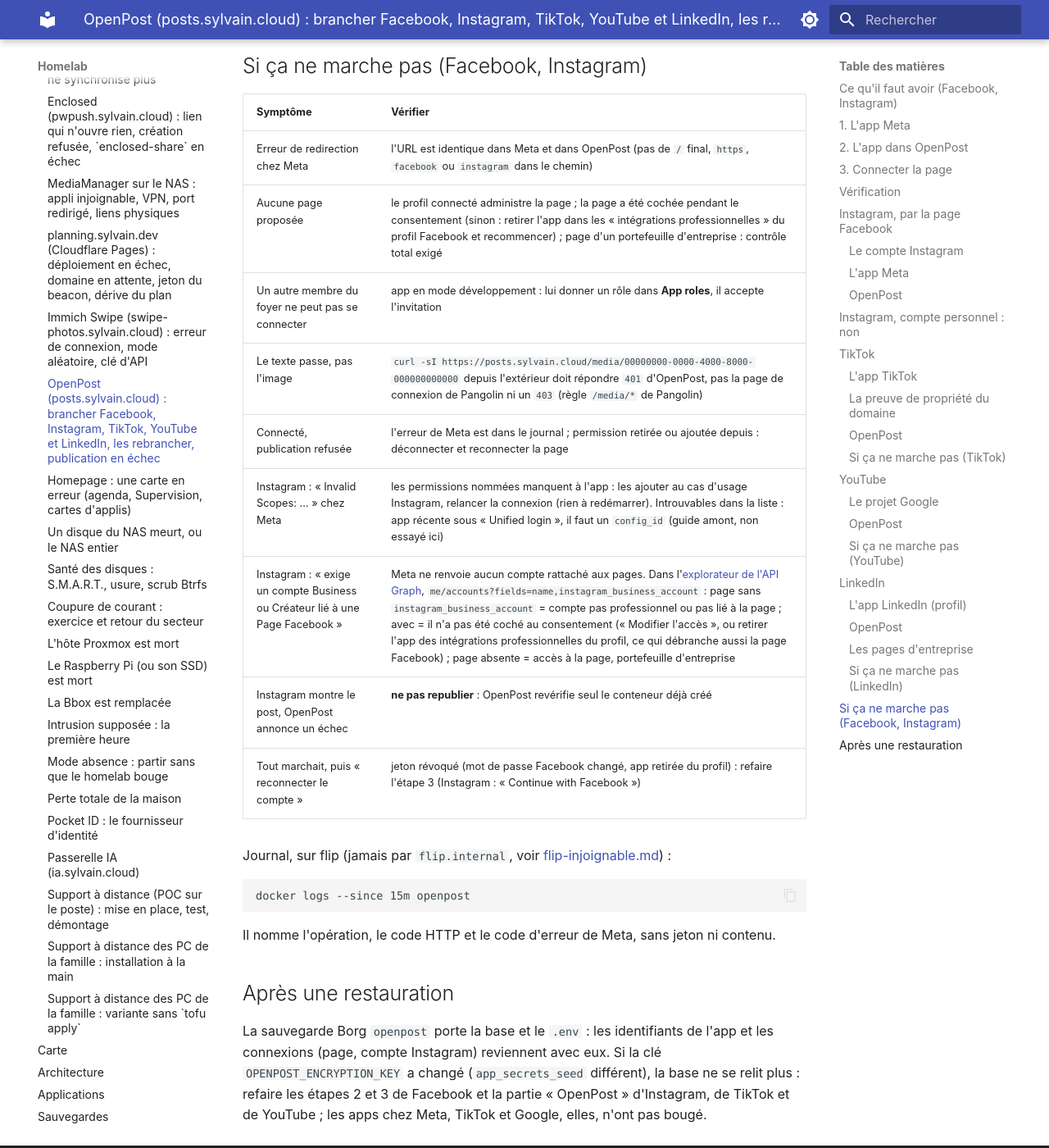
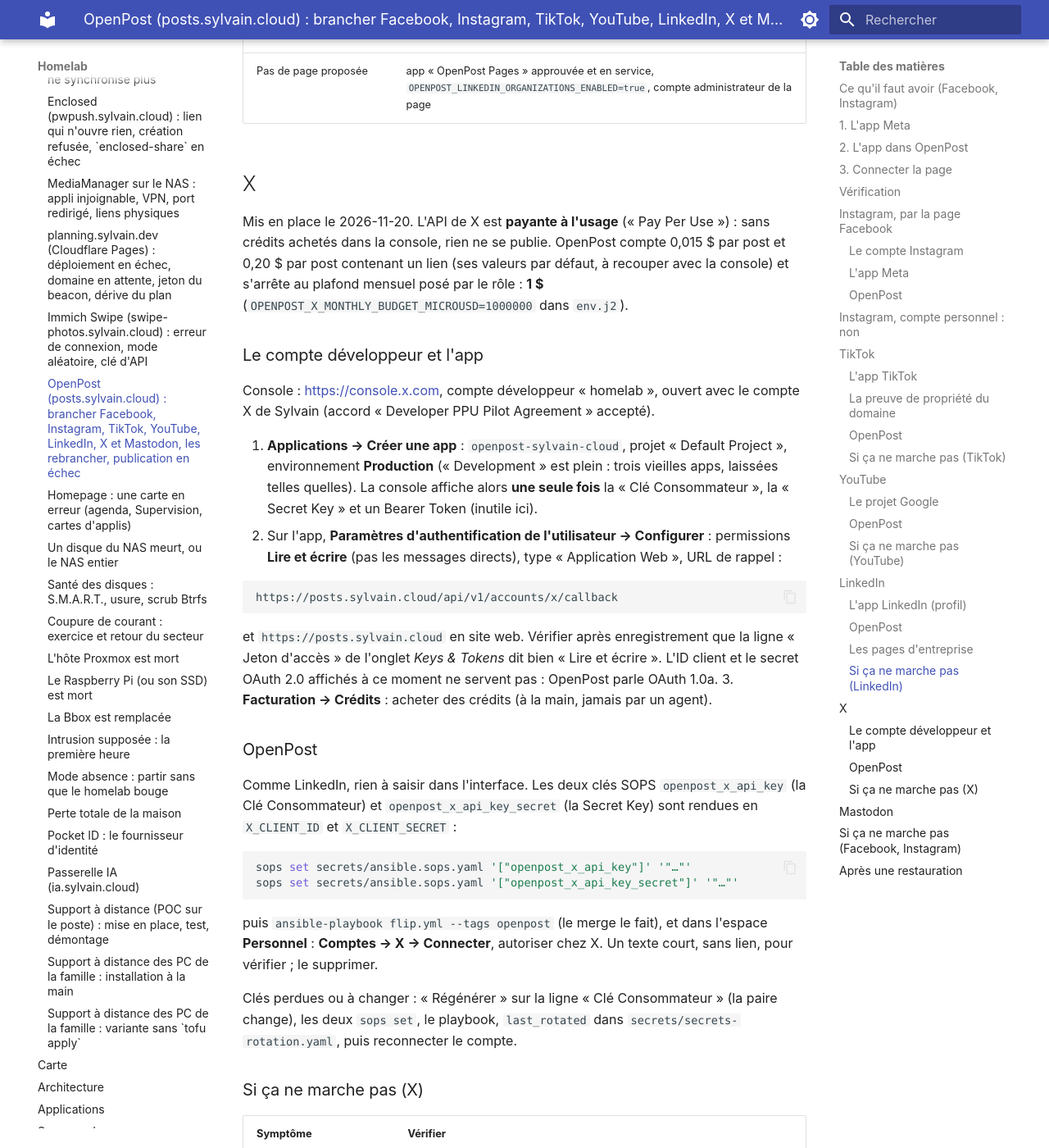
Before and after one commit to sylvainmetayer/homelab, an MkDocs documentation site: the page built from docs/runbooks/openpost-reseaux-sociaux.md, in a window 1280 px wide and 1400 px high, scrolled down 10858 px. Shown: the whole window at 82% size. Built offline with MkDocs 1.6.1 and Material for MkDocs 9.7.7, drawn with Linux system fonts in a browser that asks for light colours; some of the changed text lies outside the part shown.

Commit message:
feat(openpost): X par SOPS avec plafond de 1 $ par mois, runbook X et Mastodon
Clés OAuth 1.0a de l'app X dans les clés SOPS openpost_x_api_key et
openpost_x_api_key_secret (X_CLIENT_ID, X_CLIENT_SECRET, config.go v7.42.2),
plafond mensuel OPENPOST_X_MONTHLY_BUDGET_MICROUSD à 1 $. Runbook : X
(console, app, crédits), Mastodon sur bdx.town, les deux espaces de travail.

Claude-Session: https://claude.ai/code/session_01EfxfY6dt24ZNPuz3NxqznD

````diff
--- a/docs/runbooks/openpost-reseaux-sociaux.md
+++ b/docs/runbooks/openpost-reseaux-sociaux.md
@@ -1,4 +1,4 @@
-# OpenPost (posts.sylvain.cloud) : brancher Facebook, Instagram, TikTok, YouTube et LinkedIn, les rebrancher, publication en échec
+# OpenPost (posts.sylvain.cloud) : brancher Facebook, Instagram, TikTok, YouTube, LinkedIn, X et Mastodon, les rebrancher, publication en échec
 
 Procédure, pas un incident. OpenPost tourne sur flip (rôle `openpost`,
 `dc@openpost`, [README du rôle](../../ansible/roles/openpost/README.md)). Les
@@ -6,8 +6,13 @@ identifiants des réseaux ne sont ni dans SOPS ni dans le dépôt : ils se
 saisissent dans l'interface et sont chiffrés dans la base avec
 `OPENPOST_ENCRYPTION_KEY`. Ce qui suit est donc à refaire à la main après une
 perte de la base sans sauvegarde, ou pour une nouvelle app chez un réseau.
-[LinkedIn](#linkedin) fait exception : son secret est dans SOPS, posé par le
-rôle.
+[LinkedIn](#linkedin) et [X](#x) font exception : leurs identifiants sont dans
+SOPS, posés par le rôle. [Mastodon](#mastodon) n'a pas d'app à créer.
+
+Deux espaces de travail dans OpenPost : **Test** (la page Facebook et le
+compte Instagram de test) et **Personnel** (LinkedIn, Bluesky, dev/null,
+Mastodon, X). Vérifier lequel est ouvert, en haut à gauche, avant de
+connecter un compte.
 
 Réseaux branchés à ce jour, depuis le 2026-11-12 : **Facebook (une page)** et
 **Instagram** (un compte professionnel lié à cette page), par la même app
@@ -22,7 +27,9 @@ Guides amont, à relire si un écran ne correspond plus :
 <https://openpo.st/docs/self-hosting/integrations/instagram>,
 <https://openpo.st/docs/self-hosting/integrations/tiktok>,
 <https://openpo.st/docs/self-hosting/integrations/youtube>,
-<https://openpo.st/docs/self-hosting/integrations/linkedin>.
+<https://openpo.st/docs/self-hosting/integrations/linkedin>,
+<https://openpo.st/docs/self-hosting/integrations/x>,
+<https://openpo.st/docs/self-hosting/integrations/mastodon>.
 
 ## Ce qu'il faut avoir (Facebook, Instagram)
 
@@ -166,7 +173,7 @@ type personnel), et laissé tel quel :
 
 Si la décision change : passer le compte en Créateur (instagram.com,
 Paramètres → Type de compte et outils), créer une page Facebook pour lui, les
-lier ([Le compte Instagram](#le-compte-instagram), étape 3), puis **Social
+lier ([Le compte Instagram](#le-compte-instagram), étapes 2 et 3), puis **Social
 accounts → Instagram → Continue with Facebook** en cochant cette page et ce
 compte. Rien à changer dans l'app Meta ni dans OpenPost.
 
@@ -410,6 +417,87 @@ Palier « Development » : 500 appels par app et 100 par membre sur 24 h.
 | LinkedIn grisé dans l'espace de travail | la clé SOPS est-elle arrivée : `grep -c '^LINKEDIN_CLIENT_' /opt/apps/openpost/.env` sur flip répond 2 ; sinon relancer le playbook |
 | Pas de page proposée | app « OpenPost Pages » approuvée et en service, `OPENPOST_LINKEDIN_ORGANIZATIONS_ENABLED=true`, compte administrateur de la page |
 
+## X
+
+Mis en place le 2026-11-20. L'API de X est **payante à l'usage** (« Pay Per
+Use ») : sans crédits achetés dans la console, rien ne se publie. OpenPost
+compte 0,015 $ par post et 0,20 $ par post contenant un lien (ses valeurs par
+défaut, à recouper avec la console) et s'arrête au plafond mensuel posé par le
+rôle : **1 $** (`OPENPOST_X_MONTHLY_BUDGET_MICROUSD=1000000` dans `env.j2`).
+
+### Le compte développeur et l'app
+
+Console : <https://console.x.com>, compte développeur « homelab », ouvert avec
+le compte X de Sylvain (accord « Developer PPU Pilot Agreement » accepté).
+
+1. **Applications → Créer une app** : `openpost-sylvain-cloud`, projet
+   « Default Project », environnement **Production** (« Development » est
+   plein : trois vieilles apps, laissées telles quelles). La console affiche
+   alors **une seule fois** la « Clé Consommateur », la « Secret Key » et un
+   Bearer Token (inutile ici).
+2. Sur l'app, **Paramètres d'authentification de l'utilisateur →
+   Configurer** : permissions **Lire et écrire** (pas les messages directs),
+   type « Application Web », URL de rappel :
+
+   ```text
+   https://posts.sylvain.cloud/api/v1/accounts/x/callback
+   ```
+
+   et `https://posts.sylvain.cloud` en site web. Vérifier après
+   enregistrement que la ligne « Jeton d'accès » de l'onglet *Keys & Tokens*
+   dit bien « Lire et écrire ». L'ID client et le secret OAuth 2.0 affichés à
+   ce moment ne servent pas : OpenPost parle OAuth 1.0a.
+3. **Facturation → Crédits** : acheter des crédits (à la main, jamais par un
+   agent).
+
+### OpenPost
+
+Comme LinkedIn, rien à saisir dans l'interface. Les deux clés SOPS
+`openpost_x_api_key` (la Clé Consommateur) et `openpost_x_api_key_secret` (la
+Secret Key) sont rendues en `X_CLIENT_ID` et `X_CLIENT_SECRET` :
+
+```bash
+sops set secrets/ansible.sops.yaml '["openpost_x_api_key"]' '"…"'
+sops set secrets/ansible.sops.yaml '["openpost_x_api_key_secret"]' '"…"'
+```
+
+puis `ansible-playbook flip.yml --tags openpost` (le merge le fait), et dans
+l'espace **Personnel** : **Comptes → X → Connecter**, autoriser chez X. Un
+texte court, sans lien, pour vérifier ; le supprimer.
+
+Clés perdues ou à changer : « Régénérer » sur la ligne « Clé Consommateur »
+(la paire change), les deux `sops set`, le playbook, `last_rotated` dans
+`secrets/secrets-rotation.yaml`, puis reconnecter le compte.
+
+### Si ça ne marche pas (X)
+
+| Symptôme | Vérifier |
+|---|---|
+| X grisé, « Configuration requise » | `grep -c '^X_CLIENT_' /opt/apps/openpost/.env` sur flip répond 2 ; sinon les clés SOPS ou le playbook |
+| Échec à l'autorisation | URL de rappel identique ; ce sont bien les clés OAuth 1.0, pas l'ID client OAuth 2.0 |
+| Connecté mais publication refusée | solde de crédits dans la console ; plafond mensuel d'OpenPost atteint ; permission repassée à « Lire » : la corriger puis reconnecter |
+
+## Mastodon
+
+Pas d'app développeur ni de secret : OpenPost s'enregistre lui-même auprès du
+serveur. Compte visé : `@sylvain@bdx.town`, espace **Personnel**.
+
+1. **Comptes → Mastodon → Connecter → Continuer vers Mastodon**, adresse du
+   serveur `bdx.town`, **Connecter**.
+2. bdx.town demande d'approuver l'app « OpenPost » (lecture et écriture), puis
+   le **code à deux facteurs** du compte, et affiche un code d'autorisation
+   (bdx.town n'est pas un Mastodon d'origine : pas de retour automatique vers
+   OpenPost).
+3. De retour dans OpenPost, même dialogue, bouton **Code** : coller le code,
+   **Connecter le compte**.
+4. Vérification : un pouet court, le voir sur bdx.town, le supprimer.
+
+Le 2026-11-20 la connexion s'est arrêtée à l'étape 2, sur le code à deux
+facteurs : à finir à la main, et cette phrase s'en va.
+
+L'accès se retire côté serveur dans les préférences du compte, applications
+autorisées.
+
 ## Si ça ne marche pas (Facebook, Instagram)
 
 | Symptôme | Vérifier |
````
Also changed, not shown: ansible/roles/openpost/README.md (+2 -2 lines), docs/runbooks/README.md (+1 -1 lines), 3 other files.
